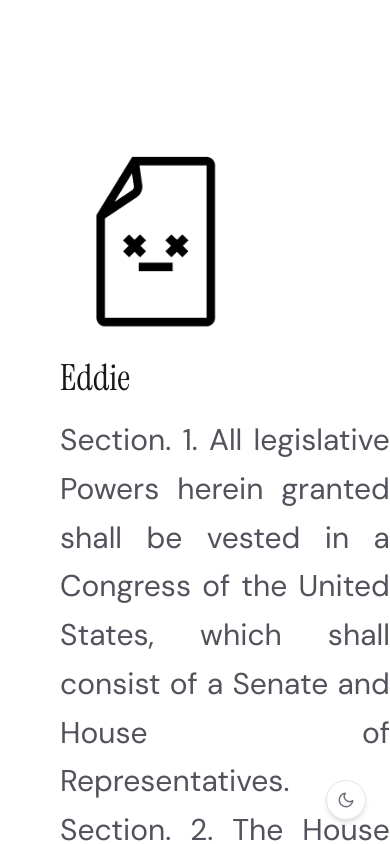
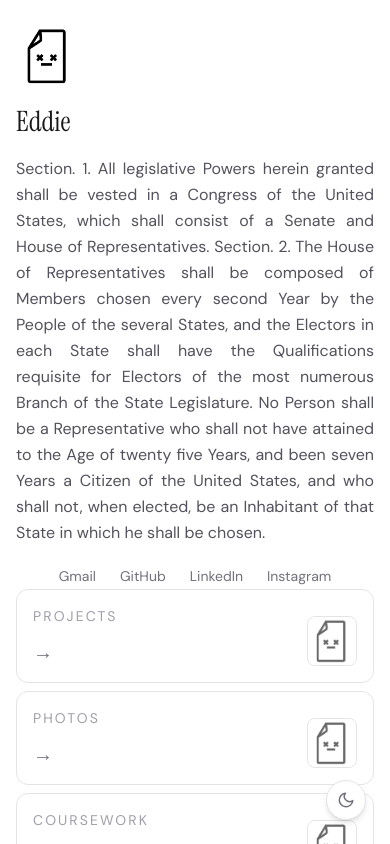
Before and after one commit to edwurdL/portfolioWEB, a React (Vite) app: page / in a window 390 px wide. Built offline with nearby package versions, Linux system fonts and the light colour scheme; no server answers.

Commit message:
implemented mobile support

```diff
--- a/package.json
+++ b/package.json
@@ -7,7 +7,7 @@
     "dev": "vite",
     "build": "tsc && vite build",
     "preview": "vite preview",
-    "deploy": "npm run build && gh-pages -d dist"
+    "deploy": "npm run build"
   },
   "devDependencies": {
     "@tailwindcss/vite": "^4.2.2",
--- /dev/null
+++ b/src/hooks/useDevice.ts
@@ -0,0 +1,66 @@
+import { useEffect, useState } from 'react'
+
+export type Device = 'mobile' | 'desktop'
+
+const BREAKPOINT = 768
+
+function getDevice(): Device {
+  return window.innerWidth < BREAKPOINT ? 'mobile' : 'desktop'
+}
+
+export function useDevice(): Device {
+  const [device, setDevice] = useState<Device>(getDevice)
+
+  useEffect(() => {
+    const handler = () => setDevice(getDevice())
+    window.addEventListener('resize', handler, { passive: true })
+    return () => window.removeEventListener('resize', handler)
+  }, [])
+
+  return device
+}
+
+export const DEVICE_CONFIG = {
+  mobile: {
+    sectionPx:      '1rem',
+    sectionPt:      '1.5rem',
+    sectionPb:      '1rem',
+    analyticsPx:    '1rem',
+    photoHeaderPx:  '1rem',
+    photoGridPx:    '1rem',
+    photoColumns:   'columns-1 sm:columns-2',
+    profileSize:    '4rem',
+    navBoxPx:       '1rem',
+    navBoxPy:       '1rem',
+    navBoxImgSize:  '3rem',
+    navBoxDir:      'column' as const,
+    gap:            '0.5rem',
+    fontSize: {
+      name:    '1.75rem',
+      bio:     '1rem',
+      socials: '0.875rem',
+      label:   '0.55rem',
+    },
+  },
+  desktop: {
+    sectionPx:      '3.75rem',
+    sectionPt:      '8.75rem',
+    sectionPb:      '2rem',
+    analyticsPx:    '10rem',
+    photoHeaderPx:  '2.5rem',
+    photoGridPx:    '5rem',
+    photoColumns:   'columns-2 md:columns-3 lg:columns-4',
+    profileSize:    '12.5rem',
+    navBoxPx:       '2rem',
+    navBoxPy:       '3rem',
+    navBoxImgSize:  '7rem',
+    navBoxDir:      'row' as const,
+    gap:            '1.25rem',
+    fontSize: {
+      name:    '2.25rem',
+      bio:     '1.875rem',
+      socials: '1.125rem',
+      label:   '0.8rem',
+    },
+  },
+}
--- a/src/pages/Home.tsx
+++ b/src/pages/Home.tsx
@@ -2,6 +2,7 @@ import { useEffect, useRef, useState } from 'react'
 import { useNavigate } from 'react-router-dom'
 import { GitHubCalendar } from 'react-github-calendar'
 import profileImg from '../assets/deadfile.png'
+import { useDevice, DEVICE_CONFIG } from '../hooks/useDevice'
 
 const GITHUB_USERNAME = 'edwurdL'
 
@@ -14,6 +15,8 @@ const SOCIALS = [
 
 export default function Home() {
   const navigate = useNavigate()
+  const device = useDevice()
+  const cfg = DEVICE_CONFIG[device]
   const scrollRef = useRef<HTMLDivElement>(null)
   const calendarRef = useRef<HTMLDivElement>(null)
   const sectionRef = useRef(0)
@@ -161,22 +164,23 @@ export default function Home() {
     >
       {/* Section 1 — Bio */}
       <section
-        className="snap-start h-screen flex flex-col px-15 pt-35 pb-8"
-        style={{ opacity: bioOpacity, transition: 'opacity 0.25s ease-out' }}
+        className="snap-start h-screen flex flex-col"
+        style={{ paddingLeft: cfg.sectionPx, paddingRight: cfg.sectionPx, paddingTop: cfg.sectionPt, paddingBottom: cfg.sectionPb, opacity: bioOpacity, transition: 'opacity 0.25s ease-out' }}
       >
         <div className="flex-1 flex flex-col justify-start">
           <div className="mx-auto max-w-[110rem] flex flex-col gap-5">
             <img
               src={profileImg}
               alt="Profile"
-              className="w-50 h-50 rounded-lg object-cover"
+              className="rounded-lg object-cover"
+              style={{ width: cfg.profileSize, height: cfg.profileSize }}
             />
 
-            <h1 className="font-serif text-4xl text-zinc-900 dark:text-zinc-100 leading-none">
+            <h1 className="font-serif text-zinc-900 dark:text-zinc-100 leading-none" style={{ fontSize: cfg.fontSize.name }}>
               Eddie
             </h1>
 
-            <p className="text-justify text-zinc-600 dark:text-zinc-400 text-3xl leading-relaxed">
+            <p className="text-justify text-zinc-600 dark:text-zinc-400 leading-relaxed" style={{ fontSize: cfg.fontSize.bio }}>
               Section. 1.
 All legislative Powers herein granted shall be vested in a Congress of the United States, which shall consist of a Senate and House of Representatives.
 
@@ -193,7 +197,8 @@ No Person shall be a Representative who shall not have attained to the Age of tw
                   href={href}
                   target={href.startsWith('http') ? '_blank' : undefined}
                   rel={href.startsWith('http') ? 'noopener noreferrer' : undefined}
-                  className="text-lg text-zinc-500 dark:text-zinc-400 hover:text-zinc-900 dark:hover:text-zinc-100 transition-colors border-b border-transparent hover:border-zinc-400 dark:hover:border-zinc-500 pb-px"
+                  className="text-zinc-500 dark:text-zinc-400 hover:text-zinc-900 dark:hover:text-zinc-100 transition-colors border-b border-transparent hover:border-zinc-400 dark:hover:border-zinc-500 pb-px"
+                  style={{ fontSize: cfg.fontSize.socials }}
                 >
                   {label}
                 </a>
@@ -202,19 +207,20 @@ No Person shall be a Representative who shall not have attained to the Age of tw
           </div>
         </div>
 
-        <div className="mx-auto max-w-[110rem] w-full flex gap-4 mb-6">
+        <div className="mx-auto max-w-[110rem] w-full flex mb-6" style={{ gap: cfg.gap, flexDirection: cfg.navBoxDir }}>
           {['Projects', 'Photos', 'Coursework'].map((label) => (
             <button
               key={label}
               onClick={() => navigate(`/${label.toLowerCase()}`)}
-              className="flex-1 rounded-xl border border-zinc-200 dark:border-zinc-800 bg-white dark:bg-zinc-900 px-8 py-12 text-left hover:bg-zinc-50 dark:hover:bg-zinc-800 cursor-pointer flex justify-between items-end overflow-hidden"
+              className="flex-1 rounded-xl border border-zinc-200 dark:border-zinc-800 bg-white dark:bg-zinc-900 text-left hover:bg-zinc-50 dark:hover:bg-zinc-800 cursor-pointer flex justify-between items-end overflow-hidden"
+              style={{ paddingLeft: cfg.navBoxPx, paddingRight: cfg.navBoxPx, paddingTop: cfg.navBoxPy, paddingBottom: cfg.navBoxPy }}
             >
               <div>
                 <p className="text-sm uppercase tracking-[0.15em] text-zinc-400 dark:text-zinc-600 mb-3">{label}</p>
                 <p className="text-xl text-zinc-500 dark:text-zinc-500">→</p>
               </div>
               <div className="border border-zinc-200 dark:border-zinc-700 rounded-lg overflow-hidden flex-shrink-0">
-                <img src={profileImg} alt="" className="w-28 h-28 object-cover opacity-60" />
+                <img src={profileImg} alt="" className="object-cover opacity-60" style={{ width: cfg.navBoxImgSize, height: cfg.navBoxImgSize }} />
               </div>
             </button>
           ))}
@@ -233,8 +239,8 @@ No Person shall be a Representative who shall not have attained to the Age of tw
 
       {/* Section 2 — Analytics */}
       <section
-        className="snap-start h-screen flex flex-col items-center justify-top px-40 py-16"
-        style={{ opacity: analyticsOpacity, transition: 'opacity 0.25s ease-out' }}
+        className="snap-start h-screen flex flex-col items-center justify-top"
+        style={{ paddingLeft: cfg.analyticsPx, paddingRight: cfg.analyticsPx, paddingTop: '4rem', paddingBottom: '4rem', opacity: analyticsOpacity, transition: 'opacity 0.25s ease-out' }}
       >
         <button
           onClick={() => scrollRef.current?.scrollTo({ top: 0, behavior: 'smooth' })}
--- a/src/pages/Photos.tsx
+++ b/src/pages/Photos.tsx
@@ -1,5 +1,6 @@
 import { useEffect, useRef, useState } from 'react'
 import { useNavigate } from 'react-router-dom'
+import { useDevice, DEVICE_CONFIG } from '../hooks/useDevice'
 import { fetchPhotos } from '../lib/api'
 import type { Photo } from '../types'
 import deadfile from '../assets/deadfile.png'
@@ -73,6 +74,8 @@ function colorDistance(a: string, b: string): number {
 
 export default function Photos() {
   const navigate = useNavigate()
+  const device = useDevice()
+  const cfg = DEVICE_CONFIG[device]
   const [photos, setPhotos] = useState<Photo[]>(MOCK)
   const [category, setCategory] = useState('All')
   const [colorFilter, setColorFilter] = useState<string | null>(null)
@@ -111,7 +114,7 @@ export default function Photos() {
     <div className="min-h-screen bg-white dark:bg-zinc-900 transition-colors duration-500">
 
       {/* Header */}
-      <div className="sticky top-0 z-40 bg-white dark:bg-zinc-900 border-b border-zinc-100 dark:border-zinc-800 px-10 py-3 flex items-center gap-3 flex-wrap transition-colors duration-500">
+      <div className="sticky top-0 z-40 bg-white dark:bg-zinc-900 border-b border-zinc-100 dark:border-zinc-800 py-3 flex items-center gap-3 flex-wrap transition-colors duration-500" style={{ paddingLeft: cfg.photoHeaderPx, paddingRight: cfg.photoHeaderPx }}>
 
         {/* Back */}
         <button
@@ -208,7 +211,7 @@ export default function Photos() {
       </div>
 
       {/* Masonry grid */}
-      <div className="columns-2 md:columns-3 lg:columns-4 gap-4 px-20 py-8">
+      <div className={`${cfg.photoColumns} gap-4 py-8`} style={{ paddingLeft: cfg.photoGridPx, paddingRight: cfg.photoGridPx }}>
         {filtered.map(photo => (
           <div
             key={photo.id}
--- a/vite.config.ts
+++ b/vite.config.ts
@@ -4,4 +4,5 @@ import tailwindcss from "@tailwindcss/vite";
 export default defineConfig({
   plugins: [tailwindcss()],
   base: "/eddieLaiPortfolio/",
+  build: { outDir: 'docs' },
 });
```
Also changed, not shown: 5 other files (tests, documents, lock files or other folders).
